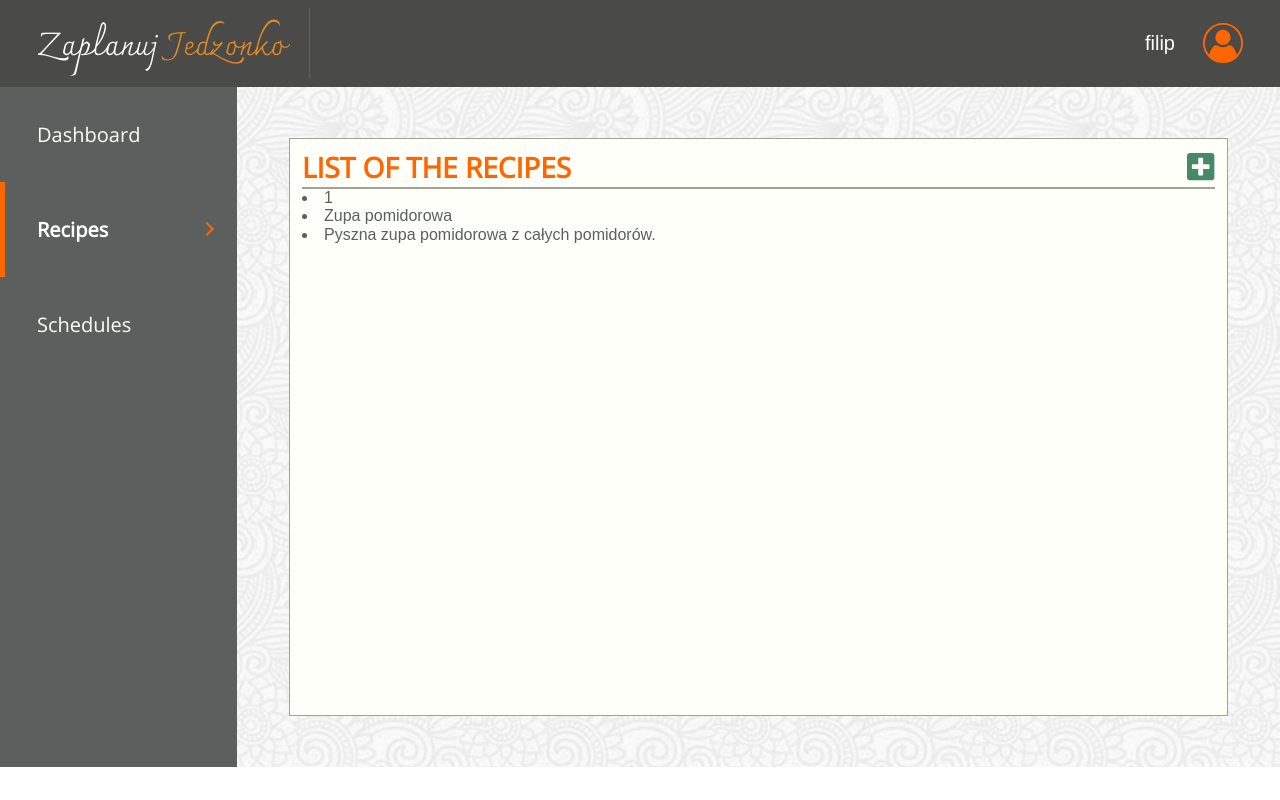
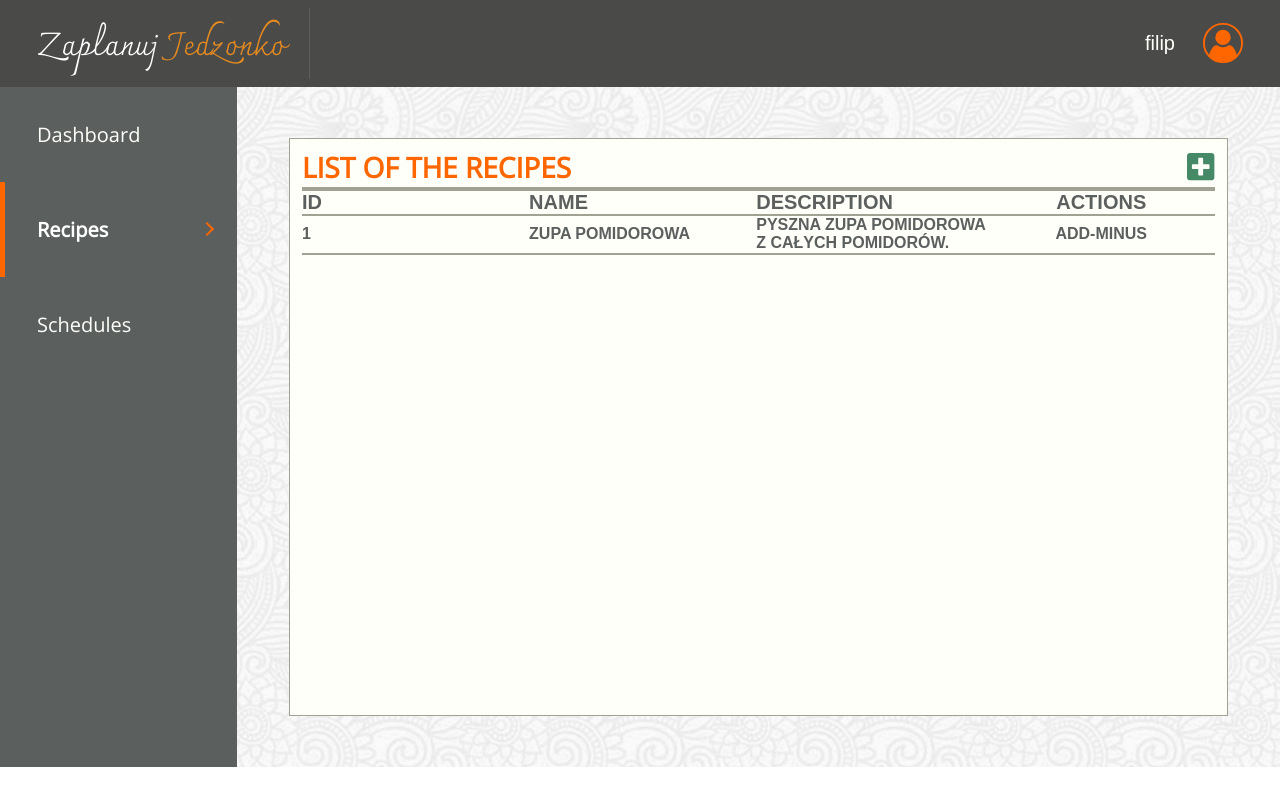
Before and after one commit to FilipMaciejowski/food-plan, a React app: page /#/foodplan/recipes in a window 1280 px wide. Built offline with nearby package versions, Linux system fonts and the light colour scheme; data requests are answered from the project's data file.

Commit message:
recipe table alignment started

```diff
--- a/src/js/components/layout/MainView/Recipes/index.js
+++ b/src/js/components/layout/MainView/Recipes/index.js
@@ -17,20 +17,24 @@ const Recipes = () => {
       <div className="recipes__content__view">
         <div className="recipes__content__view-header">
           <h1>list of the recipes</h1>
-          <FontAwesomeIcon
-                className="icon-plus"
-                icon={faPlusSquare}
-          />
+          <FontAwesomeIcon className="icon-plus" icon={faPlusSquare} />
         </div>
-        <div>
+        <table className="recipes__content__table">
+          <tr className="recipes__content__table-header">
+            <th>id</th>
+            <th>name</th>
+            <th>description</th>
+           <th className="table__header__cell-actions">actions</th>
+          </tr>
           {recipes.map(recipe => (
-            <ul>
-              <li>{recipe.id}</li>
-              <li>{recipe.name}</li>
-              <li>{recipe.description}</li>
-            </ul>
+            <tr className="recipes__content__table-cell">
+              <td>{recipe.id}</td>
+              <td>{recipe.name}</td>
+              <td>{recipe.description}</td>
+              <td>add-minus</td>
+            </tr>
           ))}
-        </div>
+        </table>
       </div>
     </div>
   );
--- a/src/scss/components/_mainview.scss
+++ b/src/scss/components/_mainview.scss
@@ -755,3 +755,27 @@ td:not(.cell-empty) {
     }
   }
 }
+
+ .recipes__content__table{
+   width: 100%;
+   height: auto;
+.recipes__content__table-header{
+  text-transform: uppercase;
+  border-collapse: collapse;
+  text-align: left;
+  font-size: 1.25rem;
+  /* display: flex;
+  justify-content: space-between; */
+  width: 100%;
+  height:auto;
+
+}
+
+.table__header__cell-actions{
+  text-align: center;
+
+}
+.recipes__content__table-cell td:not(:last-child) {
+    text-align: left;
+  }
+ }
```
